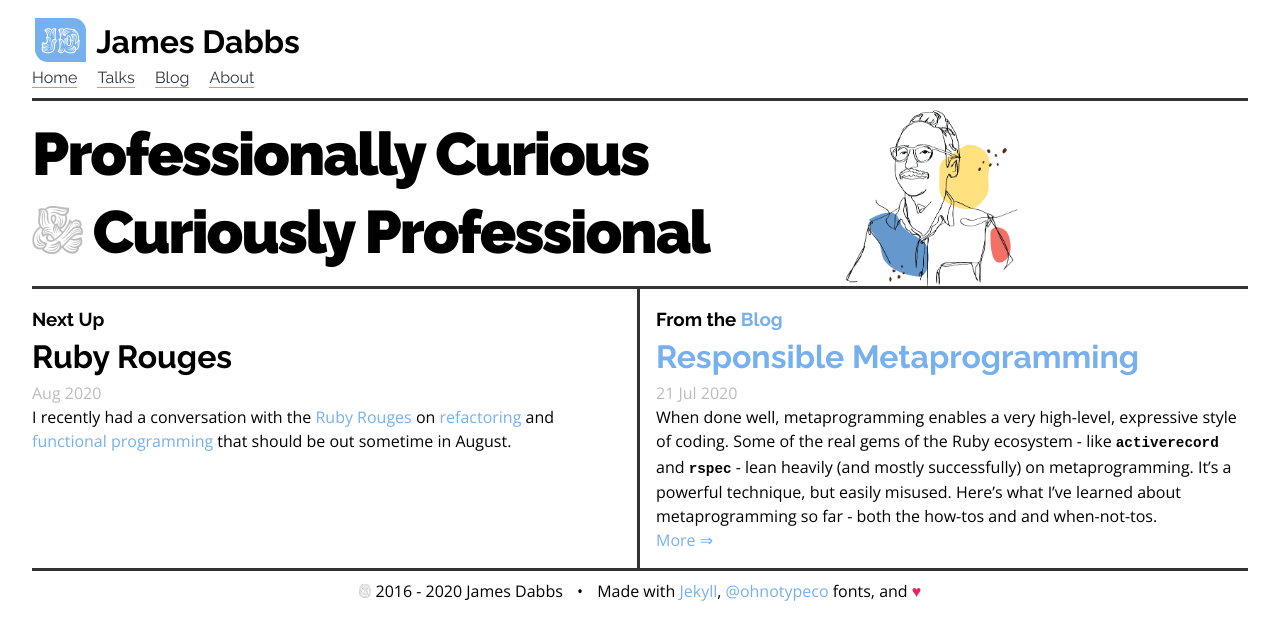
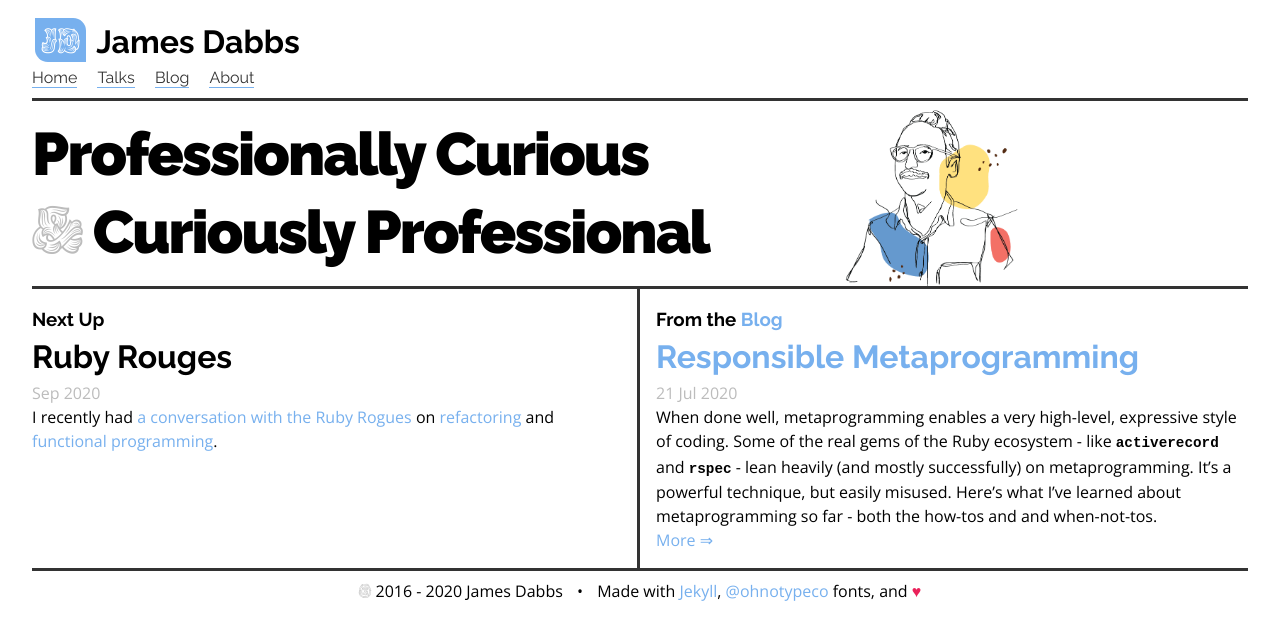
Before and after one commit to jamesdabbs/jamesdabbs.github.io, a Jekyll site: the page built from index.html, in a window 1280 px wide. Shown: the top 640 px of the page. Built offline with Jekyll 4.4.1, drawn with Linux system fonts in a browser that asks for light colours; nearby versions of some CDN libraries.

Commit message:
Link to Ruby Rogues podcast

```diff
--- a/index.html
+++ b/index.html
@@ -27,12 +27,11 @@ Happy hacking!
   <div class="next">
     <h3>Next Up</h3>
     <h1>Ruby Rouges</h1>
-    <p class="medium">Aug 2020</p>
-    <p>I recently had a conversation with the <a href="https://devchat.tv/podcasts/ruby-rogues/">Ruby Rouges</a>
-      on <a href="/talks#Refactoring Live: Primitive Obsession">refactoring</a> and <a
-        href="http://jdabbs.com/talks/#Category%20Theory%20for%20the%20Working%20Programer">functional
-        programming</a>
-      that should be out sometime in August.</p>
+    <p class="medium">Sep 2020</p>
+    <p>I recently had <a href="https://devchat.tv/ruby-rogues/rr-469-refactoring-with-james-dabbs/">a conversation with
+        the Ruby Rogues</a> on <a href="/talks#Refactoring Live: Primitive Obsession">refactoring</a> and
+      <a href="http://jdabbs.com/talks/#Category%20Theory%20for%20the%20Working%20Programer">functional programming</a>.
+    </p>
   </div>
   <div class="blog">
     <h3>From the <a href="/blog">Blog</a></h3>
```
